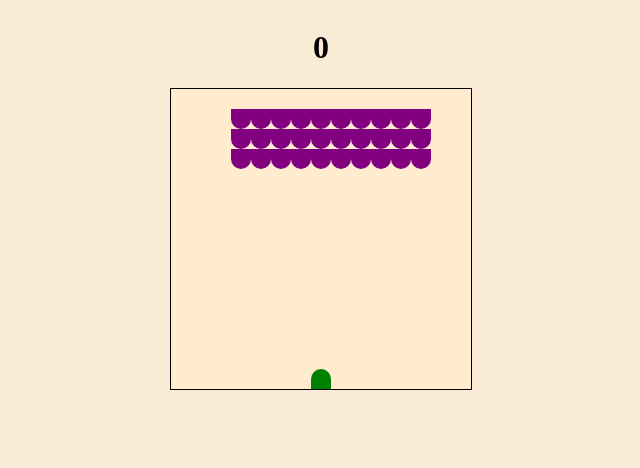
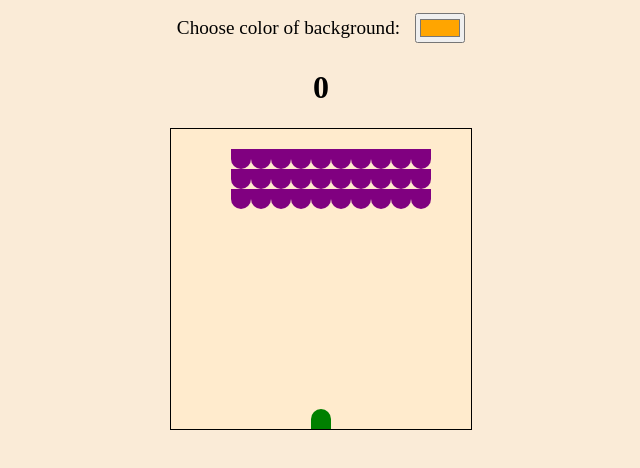
Before and after one commit to agusev/webSpaceInvaders, a plain HTML site: page index.html in a window 1280 px wide. Shown: the whole page, without its empty margins (319-959 px from the left). Drawn offline with Linux system fonts and the light colour scheme.

Commit message:
added color picker

```diff
--- a/app.js
+++ b/app.js
@@ -1,5 +1,12 @@
 const grid = document.querySelector('.grid');
 const resultsDisplay = document.querySelector('.results');
+
+const color = document.getElementById('color');
+
+color.onchange = function modify(e) {
+	const el = document.getElementById('canvas');
+	el.style.backgroundColor = e.target.value;
+};
 
 let currentShooterIndex = 202;
 let width = 15;
--- a/index.html
+++ b/index.html
@@ -8,8 +8,12 @@
 		<link rel="stylesheet" href="styles.css" />
 	</head>
 	<body>
+		<div id="colorPicker">
+			<label for="colorPicker">Choose color of background: </label>
+			<input id="color" type="color" name="colorPicker" value="#ffa500" />
+		</div>
 		<h1 class="results">0</h1>
-		<div class="grid"></div>
+		<div id="canvas" class="grid"></div>
 		<script src="app.js"></script>
 	</body>
 </html>
--- a/styles.css
+++ b/styles.css
@@ -12,6 +12,9 @@ body {
 	border: solid black 1px;
 	display: flex;
 	flex-wrap: wrap;
+}
+
+#canvas {
 	background-color: blanchedalmond;
 }
 
@@ -39,3 +42,16 @@ body {
 .boom {
 	background-color: red;
 }
+
+#colorPicker {
+	display: flex;
+	font-size: larger;
+	padding: 5px 30px;
+	align-items: center;
+}
+
+input[type='color'] {
+	height: 30px;
+	width: 50px;
+	margin-left: 15px;
+}
```
